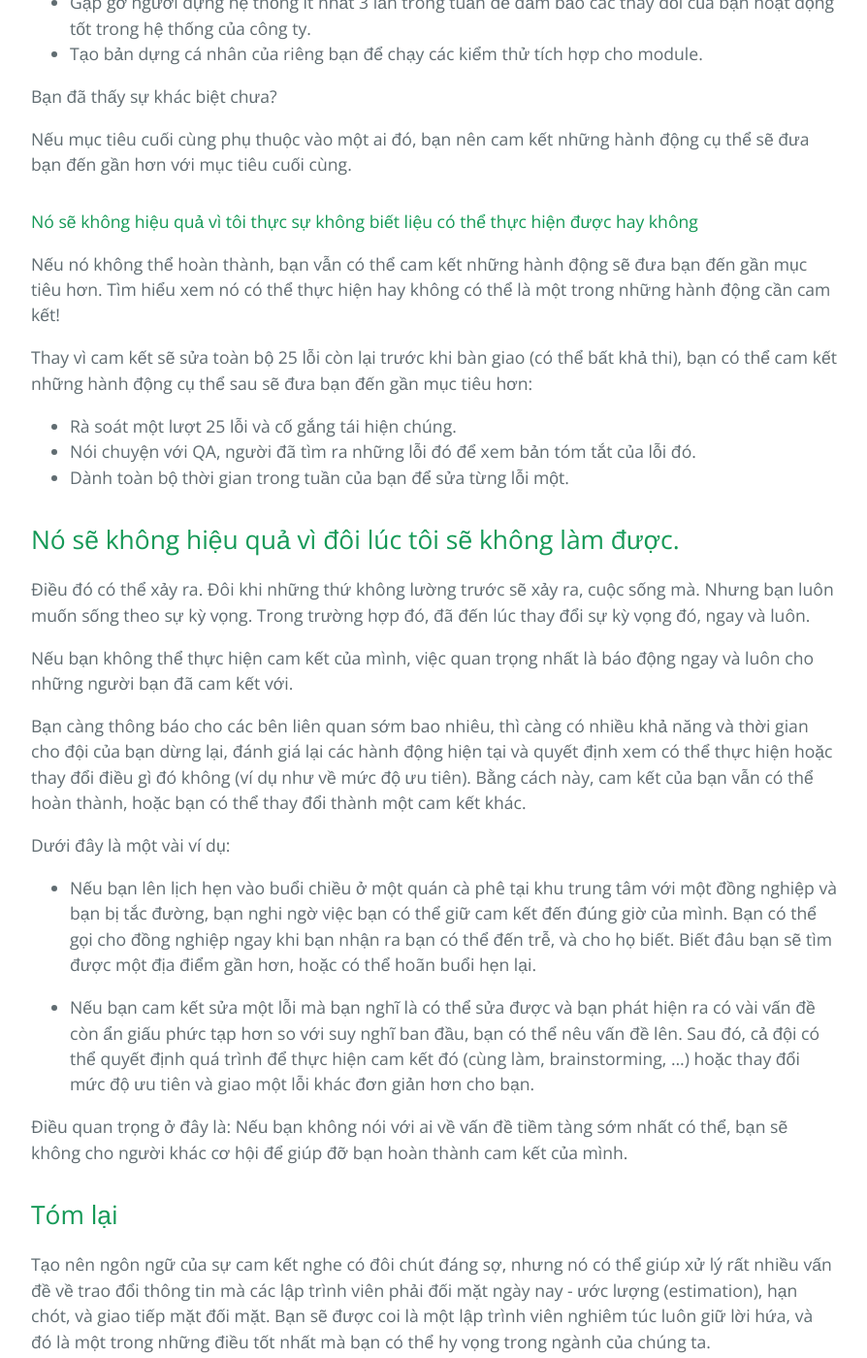
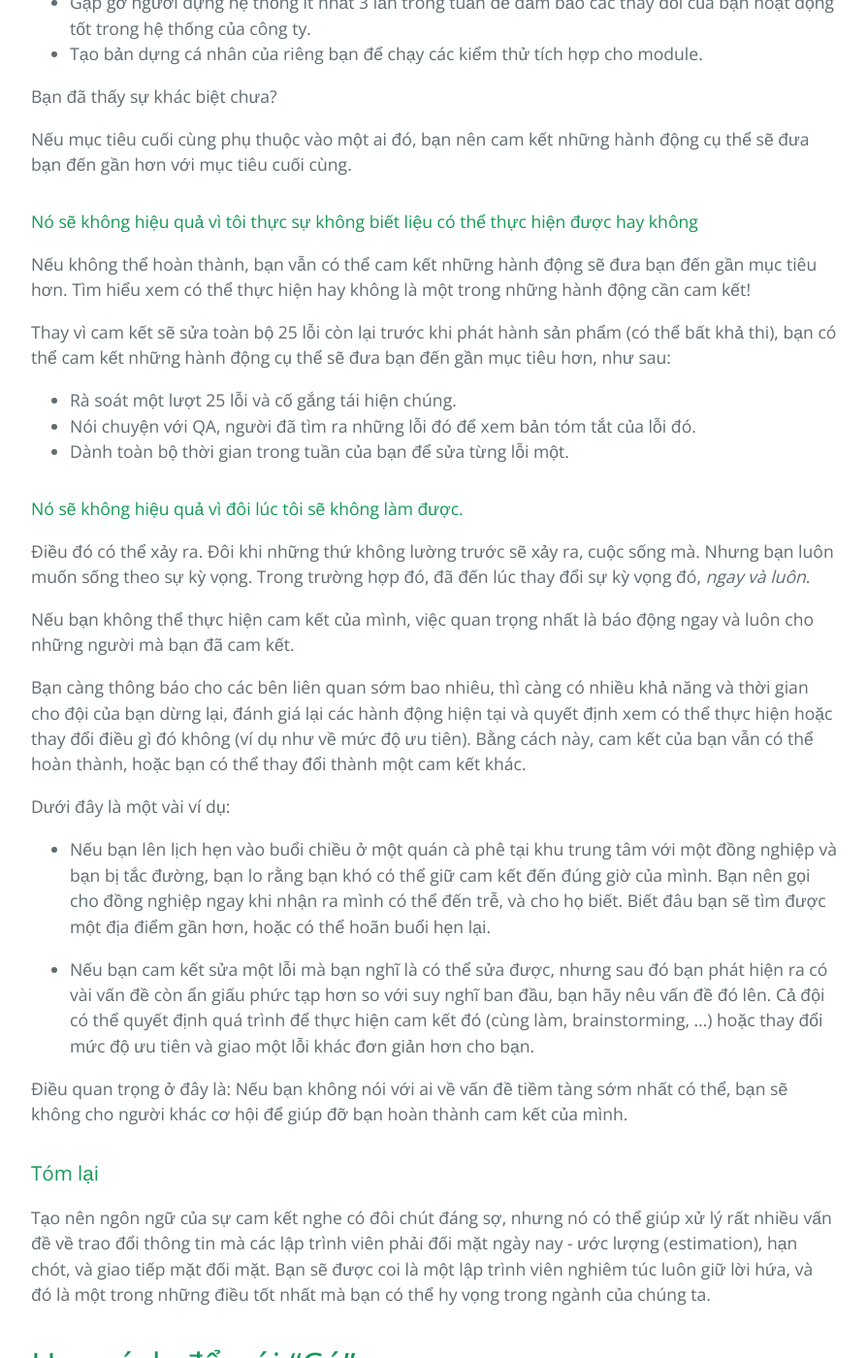
Before and after one commit to HaiBV/haibv.github.io, a Jekyll site: the page built from clean-coder/chapter-3-saying-yes.md, in a window 1280 px wide and 1400 px high, scrolled down 4888 px. Shown: the whole window at 97% size, without its empty margins (192-1086 px from the left). Built offline with Jekyll 4.4.1, drawn with Linux system fonts in a browser that asks for light colours; our own code applies the rules of GitHub Pages for plain Markdown files.

Commit message:
Book - The Clean Coder - Correction - C3

```diff
--- a/clean-coder/chapter-3-saying-yes.md
+++ b/clean-coder/chapter-3-saying-yes.md
@@ -109,31 +109,31 @@
 
 #### Nó sẽ không hiệu quả vì tôi thực sự không biết liệu có thể thực hiện được hay không
 
-Nếu nó không thể hoàn thành, bạn vẫn có thể cam kết những hành động sẽ đưa bạn đến gần mục tiêu hơn. Tìm hiểu xem nó có thể thực hiện hay không có thể là một trong những hành động cần cam kết!
+Nếu không thể hoàn thành, bạn vẫn có thể cam kết những hành động sẽ đưa bạn đến gần mục tiêu hơn. Tìm hiểu xem có thể thực hiện hay không là một trong những hành động cần cam kết!
 
-Thay vì cam kết sẽ sửa toàn bộ 25 lỗi còn lại trước khi bàn giao (có thể bất khả thi), bạn có thể cam kết những hành động cụ thể sau sẽ đưa bạn đến gần mục tiêu hơn:
+Thay vì cam kết sẽ sửa toàn bộ 25 lỗi còn lại trước khi phát hành sản phẩm (có thể bất khả thi), bạn có thể cam kết những hành động cụ thể sẽ đưa bạn đến gần mục tiêu hơn, như sau:
 
 - Rà soát một lượt 25 lỗi và cố gắng tái hiện chúng.
 - Nói chuyện với QA, người đã tìm ra những lỗi đó để xem bản tóm tắt của lỗi đó.
 - Dành toàn bộ thời gian trong tuần của bạn để sửa từng lỗi một.
 
-## Nó sẽ không hiệu quả vì đôi lúc tôi sẽ không làm được.
+#### Nó sẽ không hiệu quả vì đôi lúc tôi sẽ không làm được.
 
-Điều đó có thể xảy ra. Đôi khi những thứ không lường trước sẽ xảy ra, cuộc sống mà. Nhưng bạn luôn muốn sống theo sự kỳ vọng. Trong trường hợp đó, đã đến lúc thay đổi sự kỳ vọng đó, ngay và luôn.
+Điều đó có thể xảy ra. Đôi khi những thứ không lường trước sẽ xảy ra, cuộc sống mà. Nhưng bạn luôn muốn sống theo sự kỳ vọng. Trong trường hợp đó, đã đến lúc thay đổi sự kỳ vọng đó, _ngay và luôn_.
 
-Nếu bạn không thể thực hiện cam kết của mình, việc quan trọng nhất là báo động ngay và luôn cho những người bạn đã cam kết với.
+Nếu bạn không thể thực hiện cam kết của mình, việc quan trọng nhất là báo động ngay và luôn cho những người mà bạn đã cam kết.
 
 Bạn càng thông báo cho các bên liên quan sớm bao nhiêu, thì càng có nhiều khả năng và thời gian cho đội của bạn dừng lại, đánh giá lại các hành động hiện tại và quyết định xem có thể thực hiện hoặc thay đổi điều gì đó không (ví dụ như về mức độ ưu tiên). Bằng cách này, cam kết của bạn vẫn có thể hoàn thành, hoặc bạn có thể thay đổi thành một cam kết khác.
 
 Dưới đây là một vài ví dụ:
 
-- Nếu bạn lên lịch hẹn vào buổi chiều ở một quán cà phê tại khu trung tâm với một đồng nghiệp và bạn bị tắc đường, bạn nghi ngờ việc bạn có thể giữ cam kết đến đúng giờ của mình. Bạn có thể gọi cho đồng nghiệp ngay khi bạn nhận ra bạn có thể đến trễ, và cho họ biết. Biết đâu bạn sẽ tìm được một địa điểm gần hơn, hoặc có thể hoãn buổi hẹn lại.
+- Nếu bạn lên lịch hẹn vào buổi chiều ở một quán cà phê tại khu trung tâm với một đồng nghiệp và bạn bị tắc đường, bạn lo rằng bạn khó có thể giữ cam kết đến đúng giờ của mình. Bạn nên gọi cho đồng nghiệp ngay khi nhận ra mình có thể đến trễ, và cho họ biết. Biết đâu bạn sẽ tìm được một địa điểm gần hơn, hoặc có thể hoãn buổi hẹn lại.
 
-- Nếu bạn cam kết sửa một lỗi mà bạn nghĩ là có thể sửa được và bạn phát hiện ra có vài vấn đề còn ẩn giấu phức tạp hơn so với suy nghĩ ban đầu, bạn có thể nêu vấn đề lên. Sau đó, cả đội có thể quyết định quá trình để thực hiện cam kết đó (cùng làm, brainstorming, ...) hoặc thay đổi mức độ ưu tiên và giao một lỗi khác đơn giản hơn cho bạn.
+- Nếu bạn cam kết sửa một lỗi mà bạn nghĩ là có thể sửa được, nhưng sau đó bạn phát hiện ra có vài vấn đề còn ẩn giấu phức tạp hơn so với suy nghĩ ban đầu, bạn hãy nêu vấn đề đó lên. Cả đội có thể quyết định quá trình để thực hiện cam kết đó (cùng làm, brainstorming, ...) hoặc thay đổi mức độ ưu tiên và giao một lỗi khác đơn giản hơn cho bạn.
 
 Điều quan trọng ở đây là: Nếu bạn không nói với ai về vấn đề tiềm tàng sớm nhất có thể, bạn sẽ không cho người khác cơ hội để giúp đỡ bạn hoàn thành cam kết của mình.
 
-## Tóm lại
+### Tóm lại
 
 Tạo nên ngôn ngữ của sự cam kết nghe có đôi chút đáng sợ, nhưng nó có thể giúp xử lý rất nhiều vấn đề về trao đổi thông tin mà các lập trình viên phải đối mặt ngày nay - ước lượng (estimation), hạn chót, và giao tiếp mặt đối mặt. Bạn sẽ được coi là một lập trình viên nghiêm túc luôn giữ lời hứa, và đó là một trong những điều tốt nhất mà bạn có thể hy vọng trong ngành của chúng ta.
 
```
